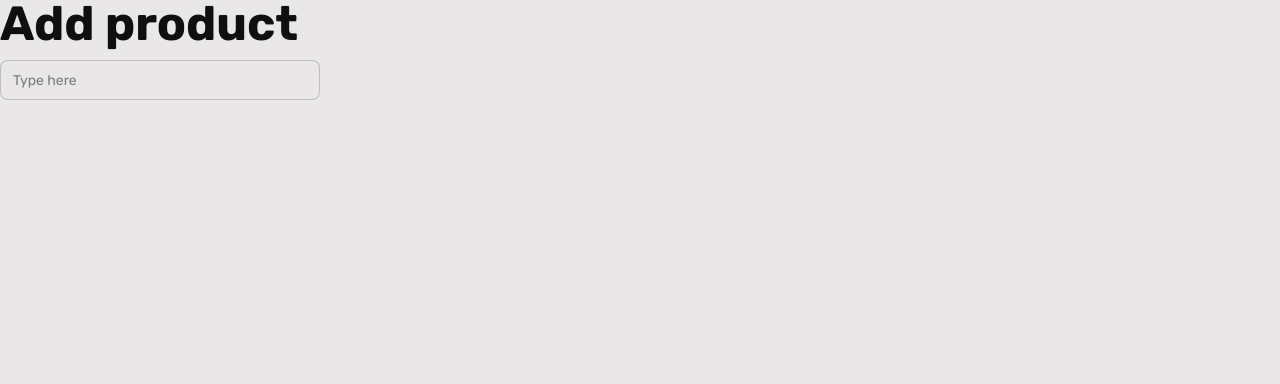
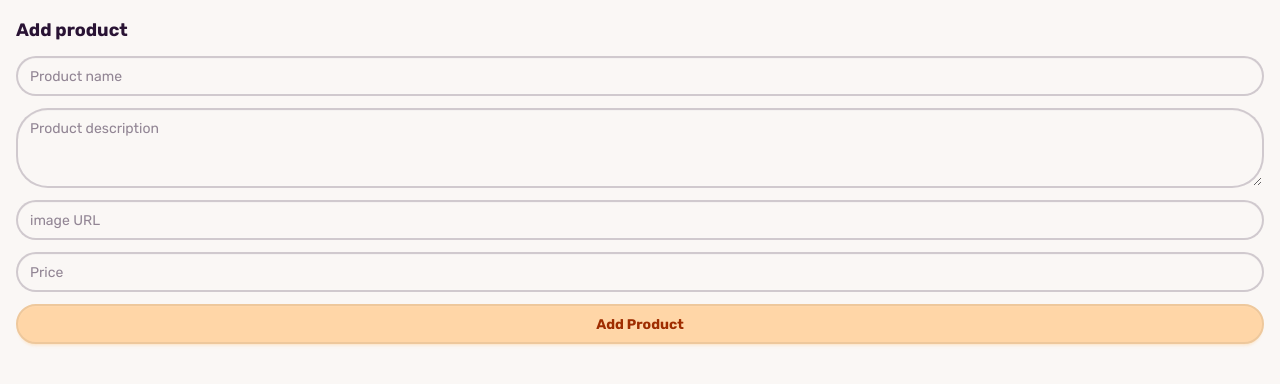
Before and after one commit to Kevin-Olazo/my-first-app, a Next.js app: page /add-product in a window 1280 px wide. Shown: the top 384 px of the page. Built offline with nearby package versions, Linux system fonts and the light colour scheme.

Commit message:
[update]: wrapped children in layout, added input appearance, updated add product form

```diff
--- a/src/app/add-product/page.tsx
+++ b/src/app/add-product/page.tsx
@@ -1,9 +1,42 @@
 const AddProductPage = () => {
   return (
     <div>
-      <h1 className="text-5xl font-bold mb-3">Add product</h1>
+      <h1 className="text-lg font-bold mb-3">Add product</h1>
       <form action="">
-        <input type="text" placeholder="Type here" className="input" />
+        {/* Product name */}
+        <input
+          type="text"
+          placeholder="Product name"
+          className="input mb-3 w-full"
+          required
+        />
+        {/* Product Description */}
+        <textarea
+          name="description"
+          placeholder="Product description"
+          required
+          className="textarea mb-3 w-full"
+        />
+        {/* Product image */}
+        <input
+          required
+          name="imageUrl"
+          type="url"
+          placeholder="image URL"
+          className="input mb-3 w-full"
+        />
+        {/* Product price */}
+        <input
+          required
+          name="price"
+          type="number"
+          placeholder="Price"
+          className="input mb-3 w-full"
+          step="0.01"
+        />
+        <button type="submit" className="btn btn-accent btn-block peer">
+          Add Product
+        </button>
       </form>
     </div>
   );
--- a/src/app/globals.css
+++ b/src/app/globals.css
@@ -1,4 +1,19 @@
 @import "tailwindcss";
 @plugin "daisyui" {
-  themes: light --default, dark --prefersdark, garden;
+  themes: light --default, dark --prefersdark, cupcake;
 }
+
+input[type="number"] {
+  -moz-appearance: textfield;
+  appearance: textfield;
+}
+
+input[type="number"]::-webkit-inner-spin-button {
+  -webkit-appearance: none;
+  margin: 0;
+}
+
+input[type="number"]::-webkit-outer-spin-button {
+  -webkit-appearance: none;
+  margin: 0;
+}
--- a/src/app/layout.tsx
+++ b/src/app/layout.tsx
@@ -9,8 +9,8 @@ const rubik = Rubik({
 });
 
 export const metadata: Metadata = {
-  title: "Create Next App",
-  description: "Generated by create next app",
+  title: "Store",
+  description: "We make your wallet cry",
 };
 
 export default function RootLayout({
@@ -19,8 +19,10 @@ export default function RootLayout({
   children: React.ReactNode;
 }>) {
   return (
-    <html lang="en" data-theme="garden">
-      <body className={`${rubik.className} antialiased`}>{children}</body>
+    <html lang="en" data-theme="cupcake">
+      <body className={`${rubik.className} antialiased`}>
+        <main className="p-4 max-w-7xl m-auto min-w-[320]">{children}</main>
+      </body>
     </html>
   );
 }
```
